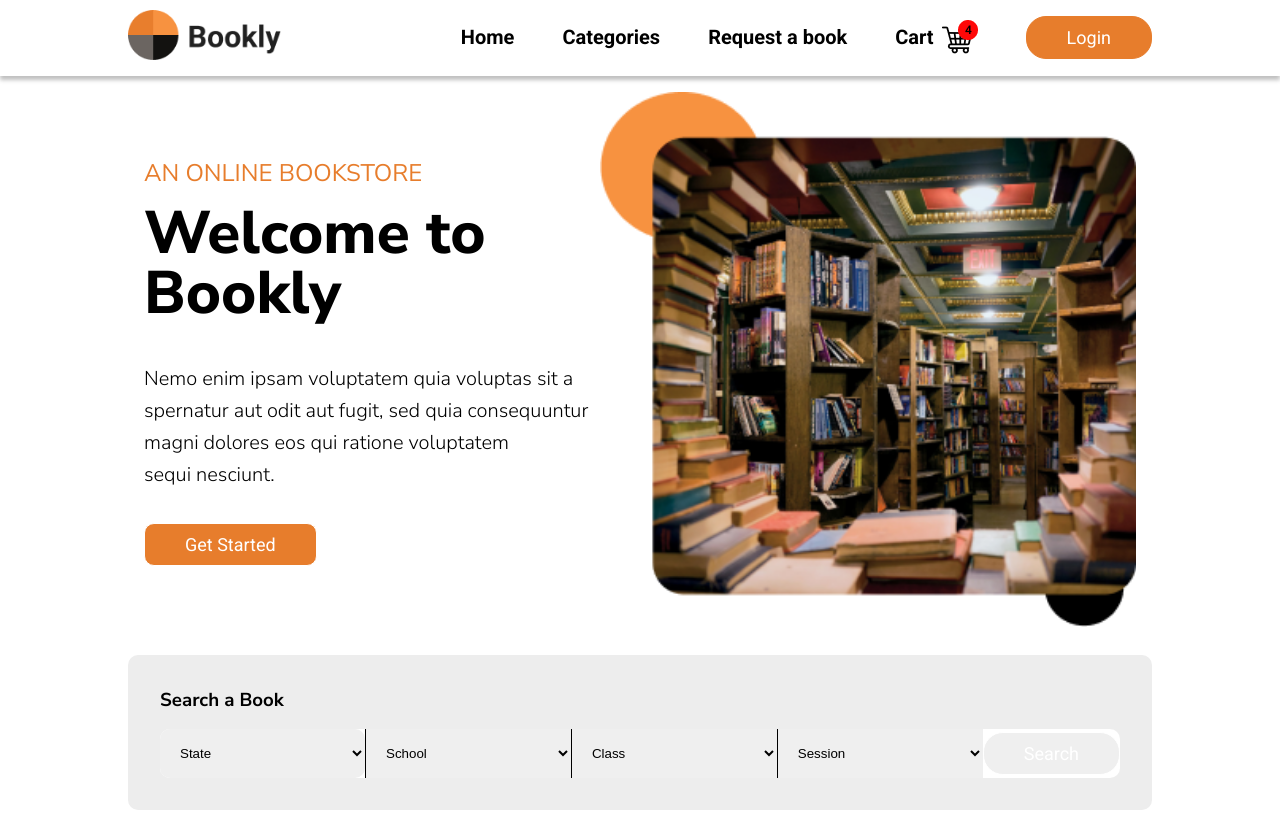
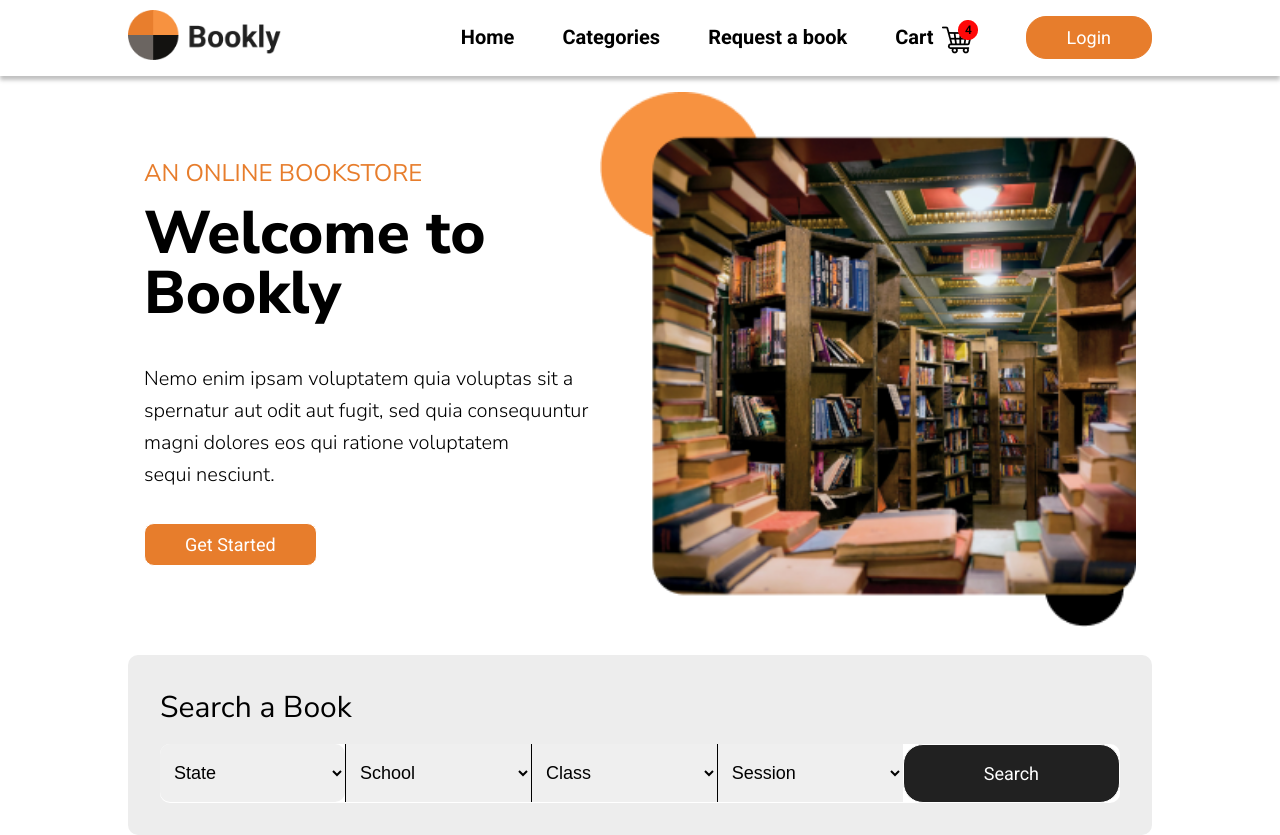
Before and after one commit to gift56/Bookly2.0, a React (Create React App) app: page / in a window 1280 px wide. Before the commit the page ends 810 px from the top, so only its background shows below. Built offline with nearby package versions, Linux system fonts and the light colour scheme; the HTML template or start-up script is replaced by a standard one; a web font is replaced by a local one.

Commit message:
done with hero sec

```diff
--- a/src/sass/Hero.scss
+++ b/src/sass/Hero.scss
@@ -146,6 +146,11 @@
     flex-direction: column;
     gap: 1rem;
     font-family: $font1;
+    h3 {
+        font-weight: 400;
+        font-size: 30px;
+        line-height: 41px;
+    }
     .Desktopselect {
         display: flex;
         align-items: center;
@@ -155,15 +160,21 @@
             width: 100%;
             border: none;
             outline: none;
-            padding: 1rem;
+            padding: 18px 10px !important;
             border-left: 1px solid $black;
             cursor: pointer;
+            font-weight: 400;
+            font-size: 18px;
             &:first-child {
                 border-left: none;
                 border-radius: 10px;
             }
         }
     }
+    .Desktopsearch {
+        background: $btnbg3;
+        padding: 18px 80px !important;
+    }
     @media screen and (max-width: 918px) {
         display: none;
     }
--- a/src/sass/main.scss
+++ b/src/sass/main.scss
@@ -1 +1 @@
-@import './Hero.scss'
+@import './Hero.scss';
```
